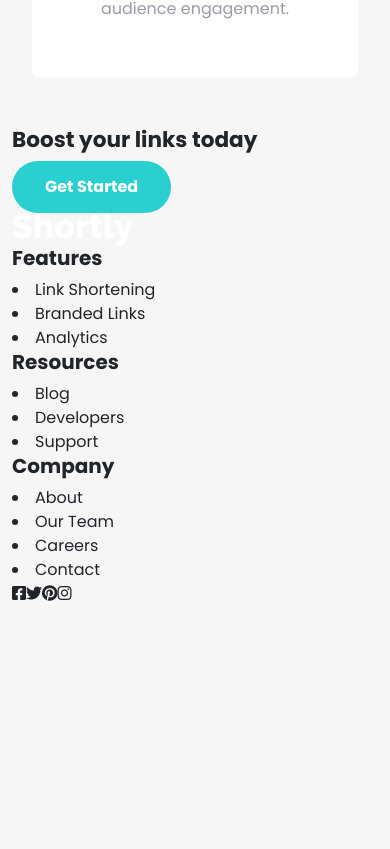
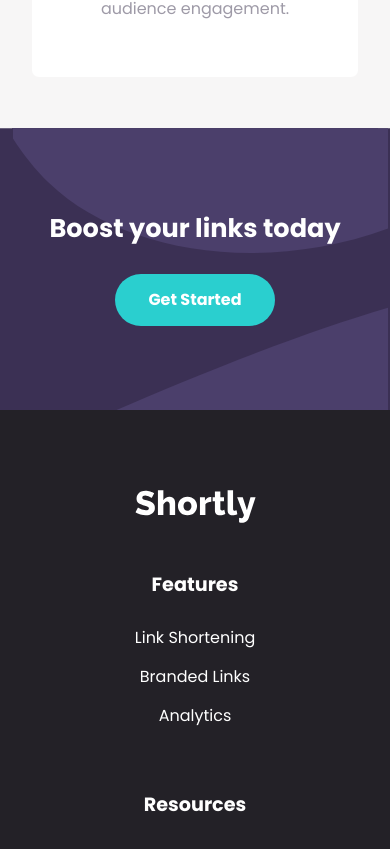
Before and after one commit to eivindsimonsen/url-shortening-app-landing-page, a React (Vite) app: page / in a window 390 px wide. Shown: the part 2535-3384 px from the top of the page. Before the commit the page ends 3141 px from the top, so only its background shows below. Built offline with nearby package versions, Linux system fonts and the light colour scheme.

Commit message:
Styles fully complete on mobile

```diff
--- a/src/components/Banner.jsx
+++ b/src/components/Banner.jsx
@@ -1,10 +1,11 @@
-import React from "react";
+import bgImage from "../assets/images/bg-boost-mobile.svg";
 
 function Banner() {
   return (
     <section className="banner-container">
       <h4>Boost your links today</h4>
       <button className="cta">Get Started</button>
+      <img src={bgImage} alt="light purple bubble clouds as tinted behind the content" />
     </section>
   );
 }
--- a/src/components/Footer.jsx
+++ b/src/components/Footer.jsx
@@ -28,7 +28,7 @@
         <li>Careers</li>
         <li>Contact</li>
       </div>
-      <div>
+      <div className="footer-container-socials">
         <i className="fa-brands fa-square-facebook"></i>
         <i className="fa-brands fa-twitter"></i>
         <i className="fa-brands fa-pinterest"></i>
--- a/src/components/Shortener.jsx
+++ b/src/components/Shortener.jsx
@@ -8,8 +8,8 @@
         <input className="input-error" type="text" placeholder="Shorten a link here..." />
         <div className="input-error-message">Please add a link</div>
         <button className="cta">Shorten it!</button>
-        <img className="shortener-container-bg-image-mobile" src={bgImage} alt="" />
-        <img className="shortener-container-bg-image-desktop" src={bgImageDesktop} alt="" />
+        <img className="shortener-container-bg-image-mobile" src={bgImage} alt="light purple bubble clouds as tinted behind the content" />
+        <img className="shortener-container-bg-image-desktop" src={bgImageDesktop} alt="light purple bubble clouds as tinted behind the content" />
       </section>
       <section className="output-links">
         <div>https://megalinkadded.com</div>
--- a/src/sass/partials/_banner.scss
+++ b/src/sass/partials/_banner.scss
@@ -0,0 +1,34 @@
+.banner-container {
+  // Styles makes sure the background color goes beyond the container width
+  background-color: $primaryAccentColor;
+  box-shadow: 0 0 0 100vmax $primaryAccentColor;
+  clip-path: inset(0 -100vmax);
+  // Was a tiny 1px white line between elements, this fixed it
+  transform: translateY(1px);
+
+  color: #fff;
+  padding: 70px 0px;
+  text-align: center;
+  position: relative;
+
+  & > * {
+    margin: 15px;
+  }
+
+  h4 {
+    font-size: 1.6rem;
+  }
+
+  h4,
+  button {
+    position: relative;
+    z-index: 3;
+  }
+
+  img {
+    position: absolute;
+    top: 0;
+    right: -10px;
+    margin: 0;
+  }
+}
--- a/src/sass/partials/_base.scss
+++ b/src/sass/partials/_base.scss
@@ -10,6 +10,7 @@
   }
 
   @media (min-width: 768px) {
+    // Styles makes sure the background color goes beyond the container width
     & > .nav,
     & > .hero-container {
       background-color: #fff;
@@ -54,3 +55,7 @@
   color: $bgAccent;
   margin-top: 17px;
 }
+
+li {
+  list-style-type: none;
+}
--- a/src/sass/partials/_footer.scss
+++ b/src/sass/partials/_footer.scss
@@ -0,0 +1,29 @@
+.footer-container {
+  color: #fff;
+  background-color: $darkBgAccent;
+  box-shadow: 0 0 0 100vmax $darkBgAccent;
+  clip-path: inset(0 -100vmax);
+  display: flex;
+  flex-direction: column;
+  align-items: center;
+  text-align: center;
+  padding: 80px 0px 40px 0px;
+
+  h5 {
+    margin: 50px 0px 30px 0px;
+    font-size: 1.2rem;
+  }
+
+  li {
+    margin: 15px 0px;
+  }
+
+  &-socials {
+    font-size: 2rem;
+    margin: 30px;
+
+    & i {
+      margin: 0px 10px;
+    }
+  }
+}
```
